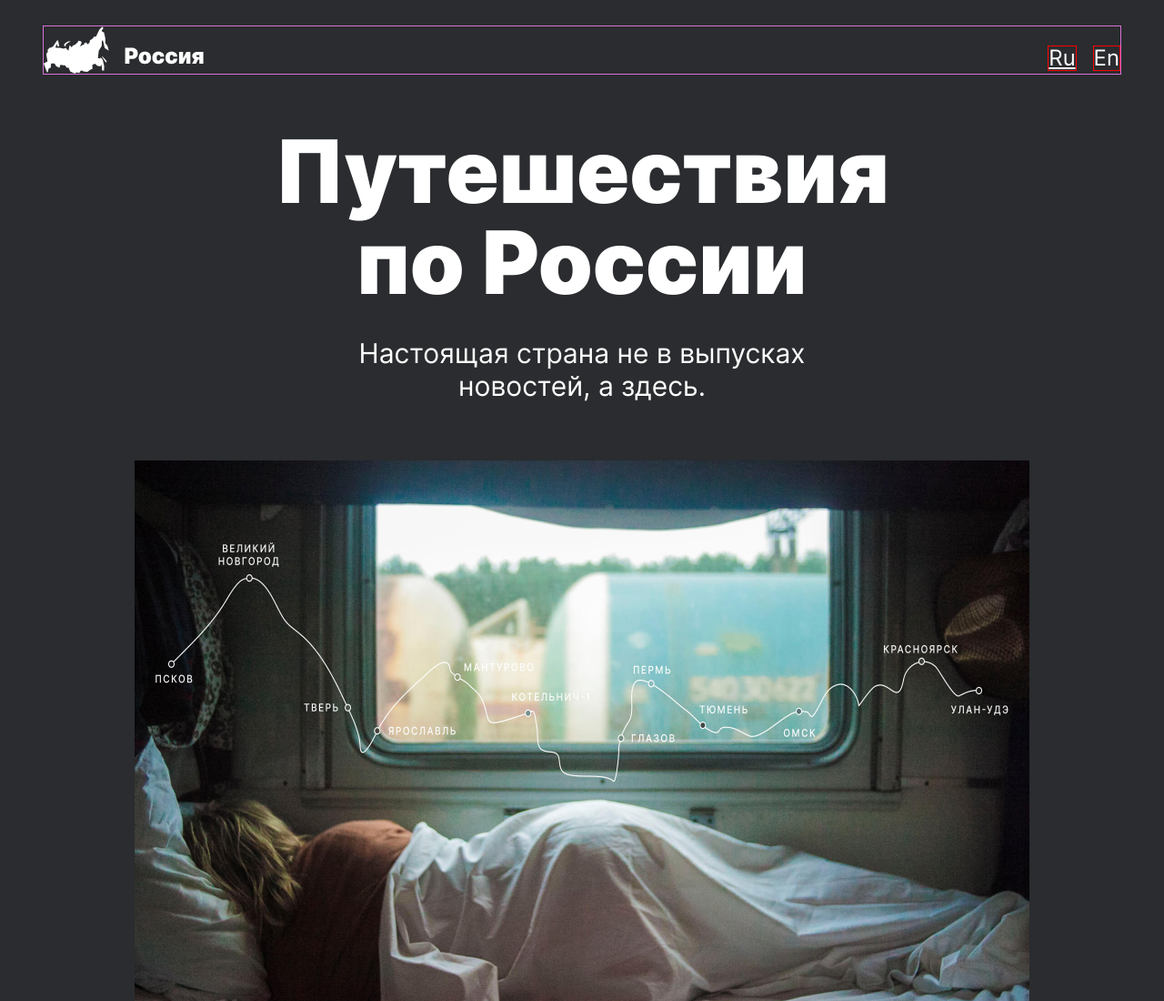
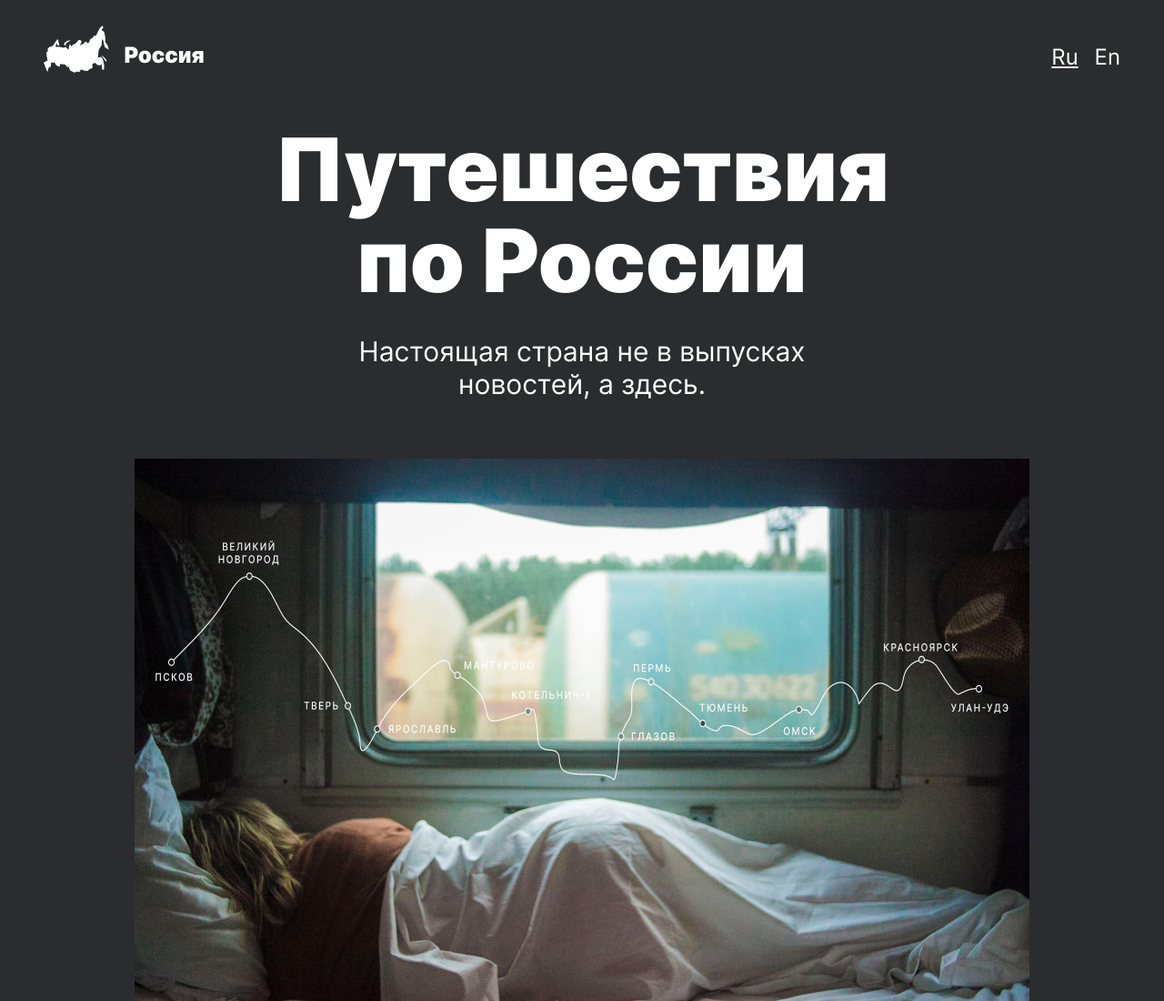
Before and after one commit to ienjd/russian-travel, a plain HTML site: page index.html in a window 1280 px wide. Shown: the top 1100 px of the page at 91% size. Drawn offline with Linux system fonts and the light colour scheme.

Commit message:
убраны рамки

```diff
--- a/blocks/header/__lang-link/header__lang-link.css
+++ b/blocks/header/__lang-link/header__lang-link.css
@@ -8,7 +8,6 @@
   text-align: end;
   color: #fff;
   text-decoration: none;
-  border: 1px red solid;
 }
 
 .header__lang-link:first-child {
--- a/blocks/header/header.css
+++ b/blocks/header/header.css
@@ -6,7 +6,6 @@
   display: flex;
   flex-direction: row;
   justify-content: space-between;
-  border: 1px orchid solid;
 }
 
 @media screen and (max-width: 1024px) {
```
